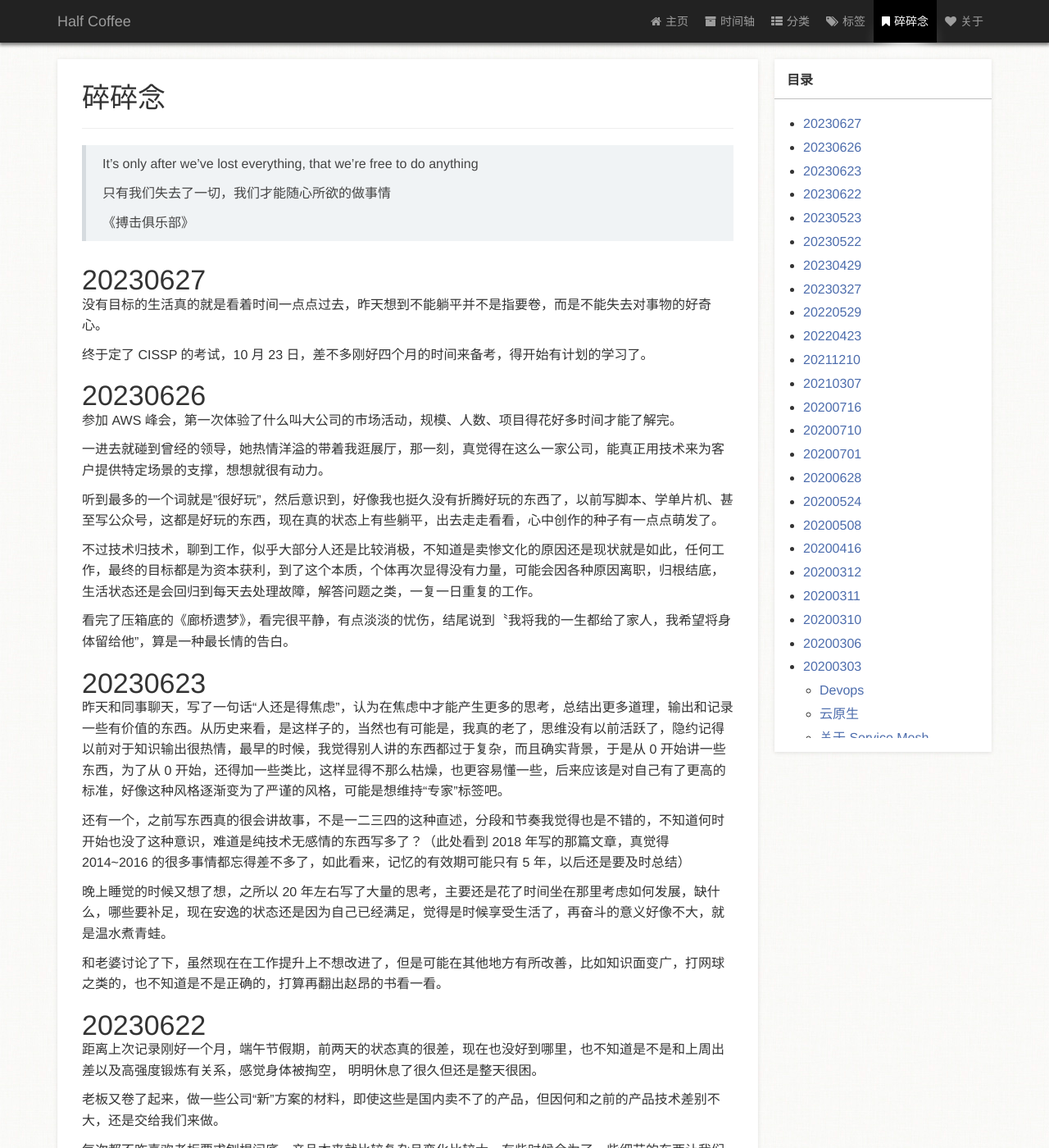
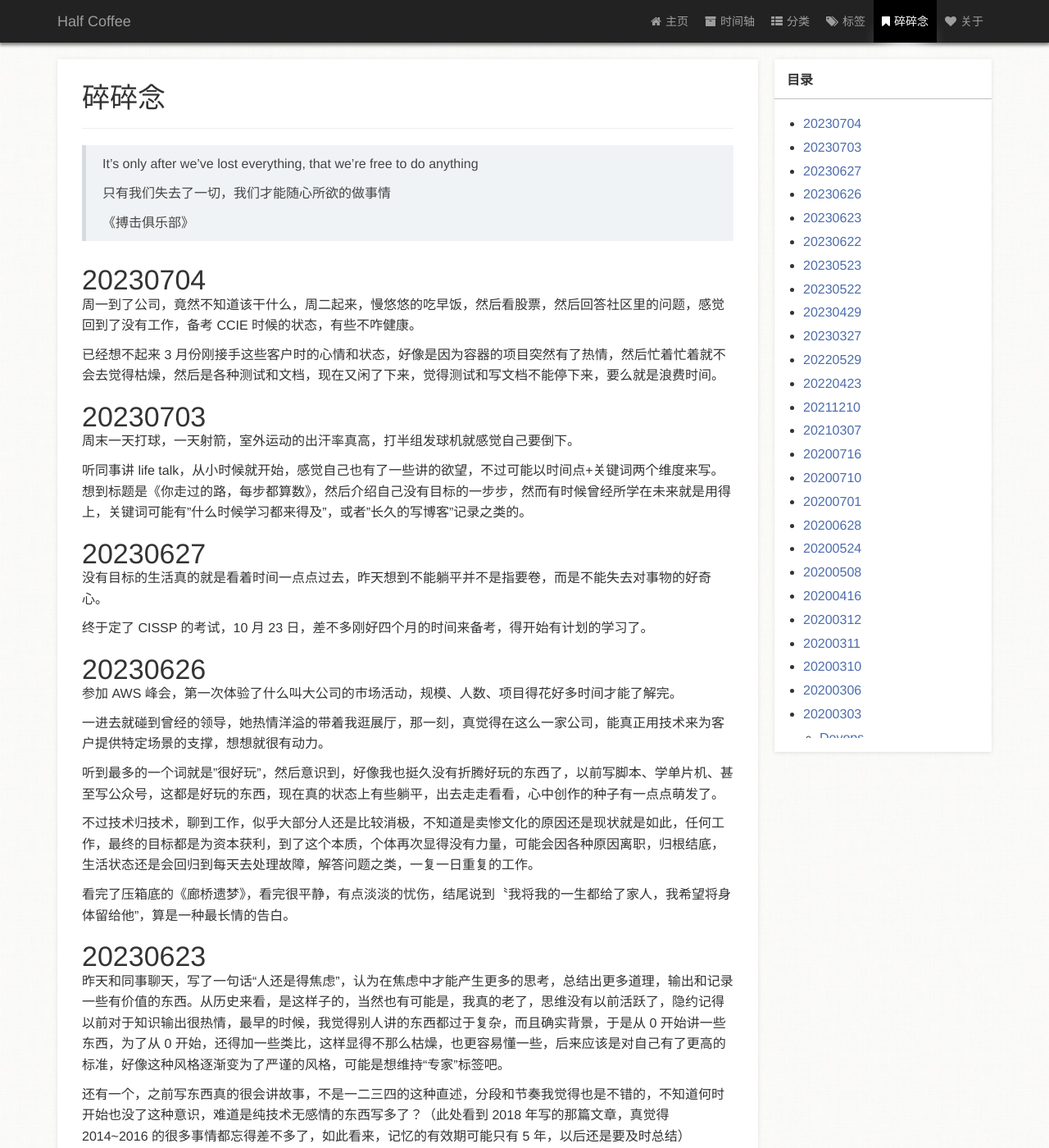
Before and after one commit to zm1990s/halfcoffee, a Jekyll site: the page built from page/3碎碎念.md, in a window 1280 px wide and 1400 px high. Shown: the whole window at 82% size. Built offline with Jekyll 4.4.1, drawn with Linux system fonts in a browser that asks for light colours; comment, search, counter and statistics services are not loaded; a style sheet for code colours, icons or effects is not loaded.

Commit message:
202307051

```diff
--- a/page/3碎碎念.md
+++ b/page/3碎碎念.md
@@ -13,6 +13,20 @@ type: page
 > 只有我们失去了一切，我们才能随心所欲的做事情
 >
 > 《搏击俱乐部》
+
+# 20230704
+
+周一到了公司，竟然不知道该干什么，周二起来，慢悠悠的吃早饭，然后看股票，然后回答社区里的问题，感觉回到了没有工作，备考 CCIE 时候的状态，有些不咋健康。
+
+已经想不起来 3 月份刚接手这些客户时的心情和状态，好像是因为容器的项目突然有了热情，然后忙着忙着就不会去觉得枯燥，然后是各种测试和文档，现在又闲了下来，觉得测试和写文档不能停下来，要么就是浪费时间。
+
+
+
+# 20230703
+
+周末一天打球，一天射箭，室外运动的出汗率真高，打半组发球机就感觉自己要倒下。
+
+听同事讲 life talk，从小时候就开始，感觉自己也有了一些讲的欲望，不过可能以时间点+关键词两个维度来写。想到标题是《你走过的路，每步都算数》，然后介绍自己没有目标的一步步，然而有时候曾经所学在未来就是用得上，关键词可能有"什么时候学习都来得及"，或者"长久的写博客"记录之类的。
 
 # 20230627
 
```
Also changed, not shown: _posts/2011-03-13-hellgirl.markdown (+9 -1 lines), _posts/2012-01-07-seeyou2011.markdown (added, +81 -0 lines).
